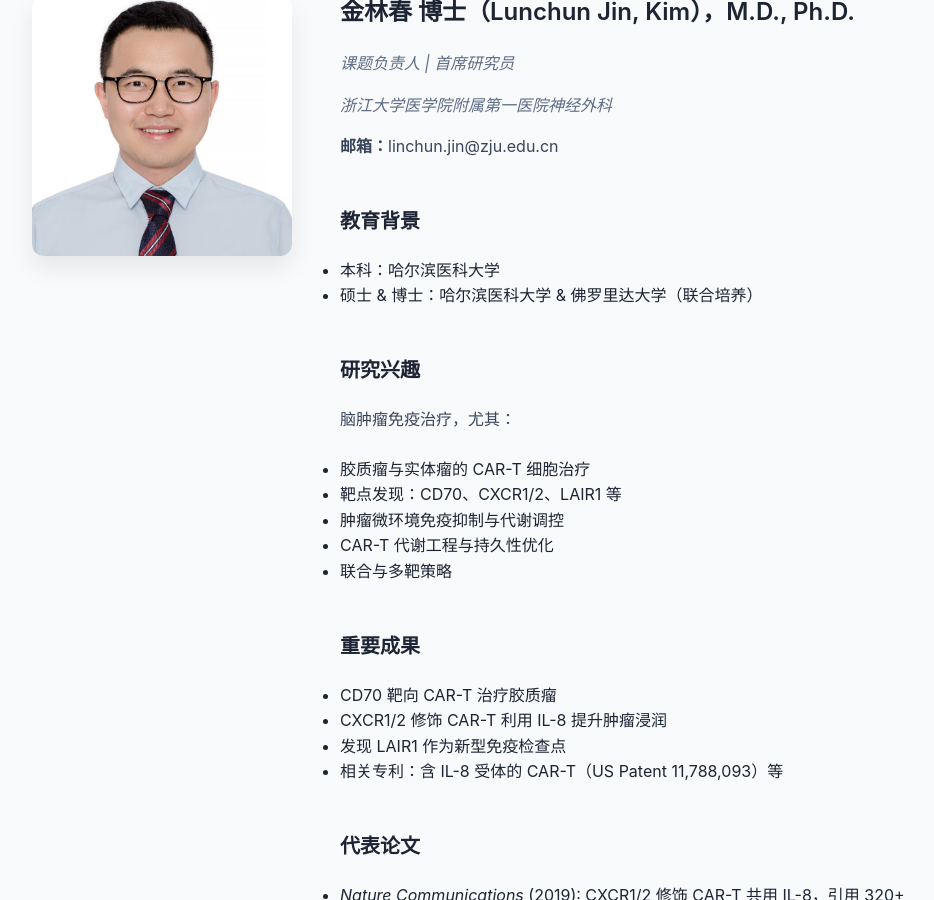
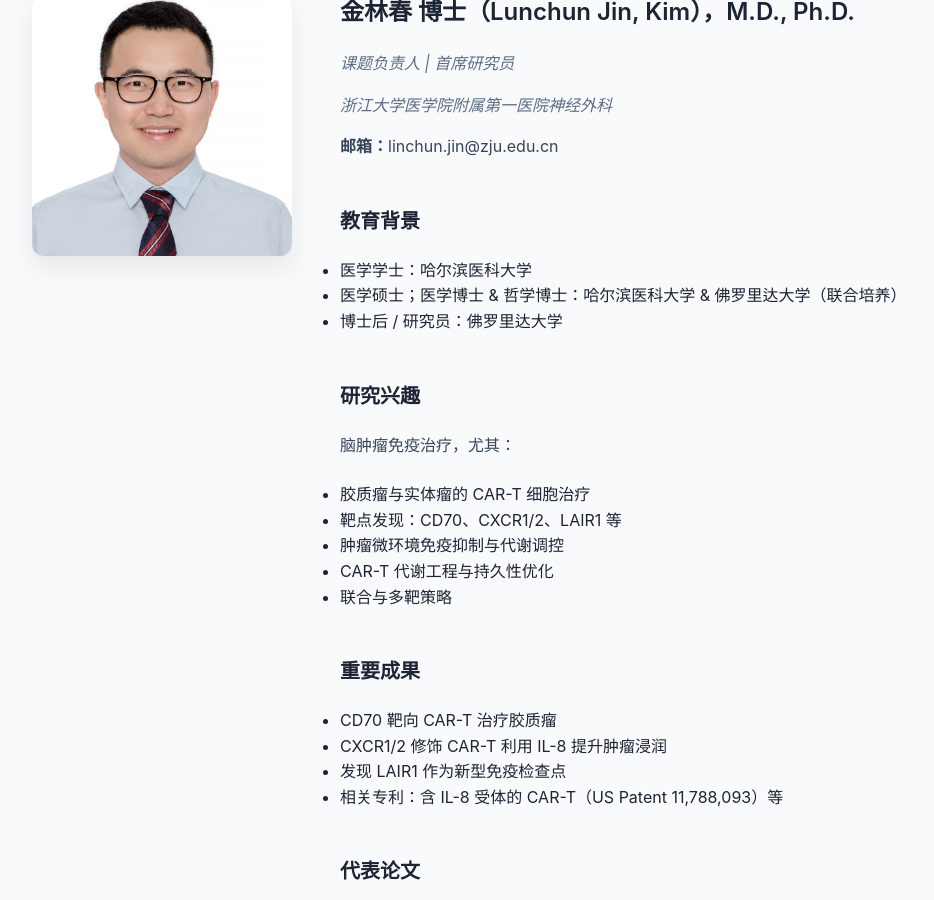
Before and after one commit to Zhan-JinLab/Zhan-JinLab.github.io, a Jekyll site: the page built from zh/leaders.md, in a window 1280 px wide and 900 px high, scrolled down 2104 px. Shown: the whole window, without its empty margins (158-1092 px from the left). Built offline with Jekyll 4.4.1, drawn with Linux system fonts in a browser that asks for light colours.

Commit message:
Refine Jin education wording (EN/中文)

```diff
--- a/zh/leaders.md
+++ b/zh/leaders.md
@@ -78,8 +78,9 @@ lang: zh
 
         <h4>教育背景</h4>
         <ul>
-            <li>本科：哈尔滨医科大学</li>
-            <li>硕士 & 博士：哈尔滨医科大学 & 佛罗里达大学（联合培养）</li>
+            <li>医学学士：哈尔滨医科大学</li>
+            <li>医学硕士；医学博士 & 哲学博士：哈尔滨医科大学 & 佛罗里达大学（联合培养）</li>
+            <li>博士后 / 研究员：佛罗里达大学</li>
         </ul>
 
         <h4>研究兴趣</h4>
```
Also changed, not shown: leaders.md (+3 -2 lines).
